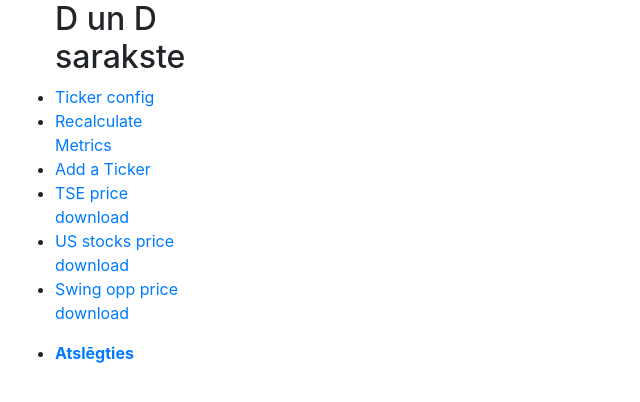
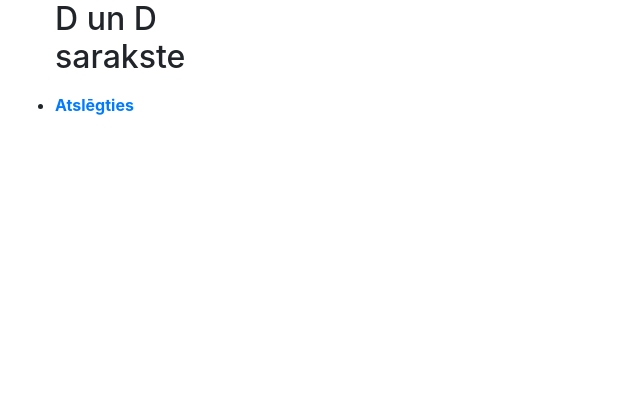
Before and after one commit to db533/sarakste, a Django app: template sarakste_app/templates/base.html in a window 1280 px wide. Shown: the top 402 px of the page, without its empty margins (0-640 px from the left). Run offline with Django 4.2, Linux system fonts and the light colour scheme; the template is opened without the code that fills it, so the values that code supplies are empty; the visitor is signed in with stand-in values (Sample User, id 1).

Commit message:
Fixing base,html

```diff
--- a/sarakste_app/templates/base.html
+++ b/sarakste_app/templates/base.html
@@ -18,12 +18,6 @@
         <ul class="sidebar-nav">
           {% if user.is_authenticated %}
             <h2>D un D sarakste</h2>
-            <li><a href="{% url 'ticker_config' %}">Ticker config</a></li>
-            <li><a href="{% url 'update_metrics' 'All' %}">Recalculate Metrics</a></li>
-            <li><a href="{% url 'ticker_add' %}">Add a Ticker</a></li>
-            <li><a href="{% url 'manual_category_download' 'TSE stocks'|urlencode %}">TSE price download</a></li>
-            <li><a href="{% url 'manual_category_download' 'US stocks'|urlencode %}">US stocks price download</a></li>
-            <li><a href="{% url 'manual_category_download' 'Swing trade opportunities'|urlencode %}">Swing opp price download</a></li>
             <p><li><strong><a href="{% url 'logout' %}?next={{ request.path }}">Atslēgties</a></strong></li></p>
           {% else %}
             <li><a href="{% url 'login' %}?next={{ request.path }}">Pieslēgties</a></li>
```
